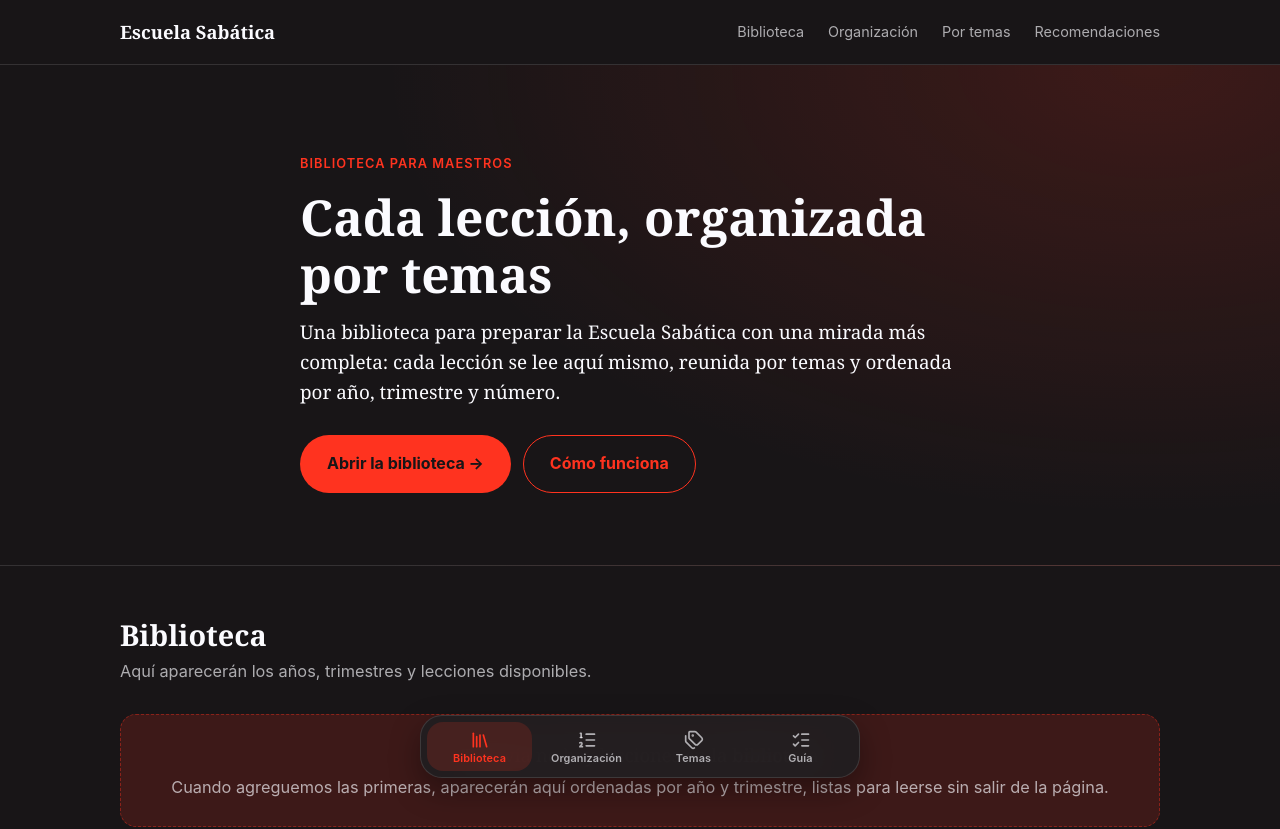
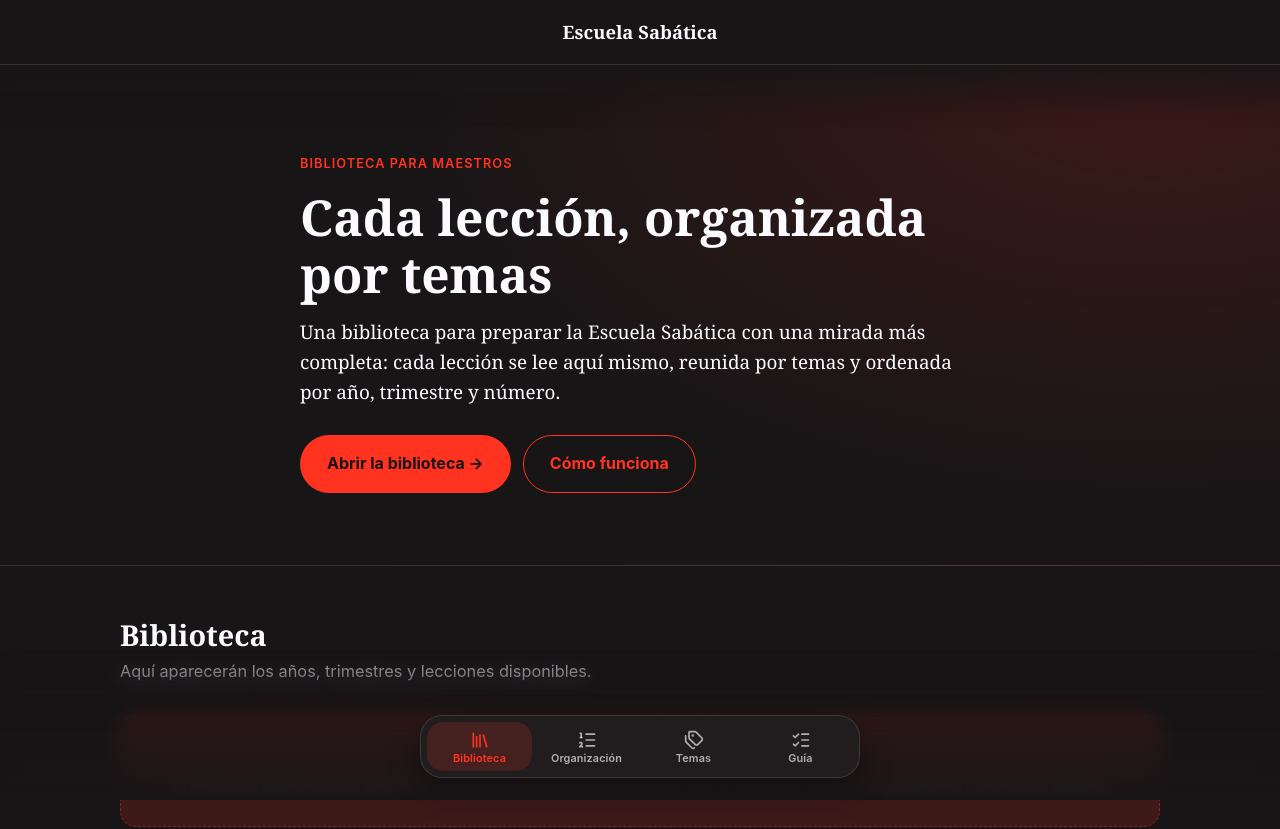
Before and after one commit to Santichorro/escuela-sabatica, a React (Vite) app: page / in a window 1280 px wide. Shown: the top 829 px of the page. Built offline with nearby package versions, Linux system fonts and the light colour scheme.

Commit message:
progresive-blur

```diff
--- a/src/App.css
+++ b/src/App.css
@@ -23,8 +23,7 @@
 .header__inner {
   display: flex;
   align-items: center;
-  justify-content: space-between;
-  gap: 16px;
+  justify-content: center;
   min-height: 64px;
   padding-block: 12px;
 }
@@ -35,22 +34,6 @@
   font-weight: 700;
   color: var(--text);
   text-decoration: none;
-}
-
-.nav {
-  display: none;
-  gap: 24px;
-  font-size: 0.9rem;
-}
-
-.nav a {
-  color: var(--text-muted);
-  text-decoration: none;
-  transition: color 0.15s;
-}
-
-.nav a:hover {
-  color: var(--accent);
 }
 
 /* ---------- Portada (hero) ---------- */
@@ -285,10 +268,6 @@
 
 /* ---------- Tablet / escritorio ---------- */
 @media (min-width: 720px) {
-  .nav {
-    display: flex;
-  }
-
   .hero {
     padding: 88px 0 72px;
   }
--- a/src/App.jsx
+++ b/src/App.jsx
@@ -1,5 +1,6 @@
 import { Routes, Route, Navigate } from 'react-router-dom'
 import Dock from './components/Dock.jsx'
+import ProgressiveBlur from './components/Progressiveblur.jsx'
 import './App.css'
 
 const pasos = [
@@ -64,12 +65,6 @@ function Header() {
     <header className="header">
       <div className="container header__inner">
         <a href="/" className="brand">Escuela Sabática</a>
-        <nav className="nav" aria-label="Principal">
-          <a href="#biblioteca">Biblioteca</a>
-          <a href="#organizacion">Organización</a>
-          <a href="#temas">Por temas</a>
-          <a href="#recomendaciones">Recomendaciones</a>
-        </nav>
       </div>
     </header>
   )
@@ -186,6 +181,8 @@ export default function App() {
         </Routes>
       </main>
       <Footer />
+      <ProgressiveBlur position="top" height="70px" blurAmount="6px" />
+      <ProgressiveBlur position="bottom" height="150px" blurAmount="10px" />
       <Dock />
     </>
   )
--- /dev/null
+++ b/src/components/Progressiveblur.css
@@ -0,0 +1,35 @@
+.progressive-blur {
+  position: fixed;
+  left: 0;
+  width: 100%;
+  pointer-events: none;
+  user-select: none;
+  overflow: hidden;
+}
+
+/* Justo debajo del header sticky: suaviza el borde donde el
+   contenido desaparece bajo la barra superior. */
+.progressive-blur--top {
+  top: 60px;
+  z-index: 5;
+}
+
+/* Justo encima del dock flotante: el contenido se desvanece antes
+   de llegar a él, en vez de cortarse en seco. */
+.progressive-blur--bottom {
+  bottom: 0;
+  z-index: 25;
+}
+
+@media (min-width: 720px) {
+  .progressive-blur--top {
+    top: 60px;
+  }
+}
+
+@media (prefers-reduced-motion: reduce) {
+  .progressive-blur {
+    backdrop-filter: none !important;
+    -webkit-backdrop-filter: none !important;
+  }
+}
--- /dev/null
+++ b/src/components/Progressiveblur.jsx
@@ -0,0 +1,38 @@
+import './ProgressiveBlur.css'
+
+/**
+ * Difumina el borde superior o inferior de la pantalla: el contenido que
+ * se desplaza por debajo se ve borroso y se funde con var(--bg) en vez
+ * de cortarse de golpe. No lleva color propio: toma siempre el fondo
+ * real de la página, así que si cambia la paleta, el blur cambia solo.
+ */
+export default function ProgressiveBlur({
+  position = 'top', // 'top' | 'bottom'
+  height = '110px',
+  blurAmount = '8px',
+  className = '',
+}) {
+  const isTop = position === 'top'
+  const bg = 'var(--bg)'
+
+  return (
+    <div
+      aria-hidden="true"
+      className={`progressive-blur progressive-blur--${position} ${className}`.trim()}
+      style={{
+        height,
+        background: isTop
+          ? `linear-gradient(to top, transparent, ${bg})`
+          : `linear-gradient(to bottom, transparent, ${bg})`,
+        maskImage: isTop
+          ? `linear-gradient(to bottom, ${bg} 45%, transparent)`
+          : `linear-gradient(to top, ${bg} 45%, transparent)`,
+        WebkitMaskImage: isTop
+          ? `linear-gradient(to bottom, ${bg} 45%, transparent)`
+          : `linear-gradient(to top, ${bg} 45%, transparent)`,
+        backdropFilter: `blur(${blurAmount})`,
+        WebkitBackdropFilter: `blur(${blurAmount})`,
+      }}
+    />
+  )
+}
```
